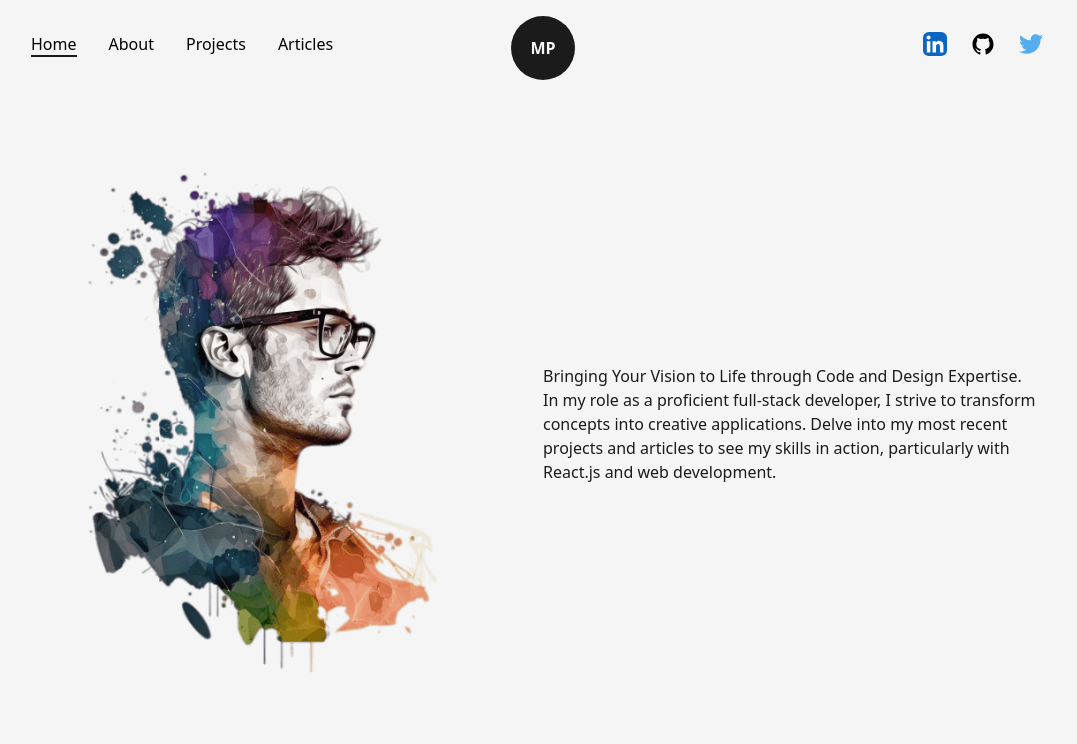
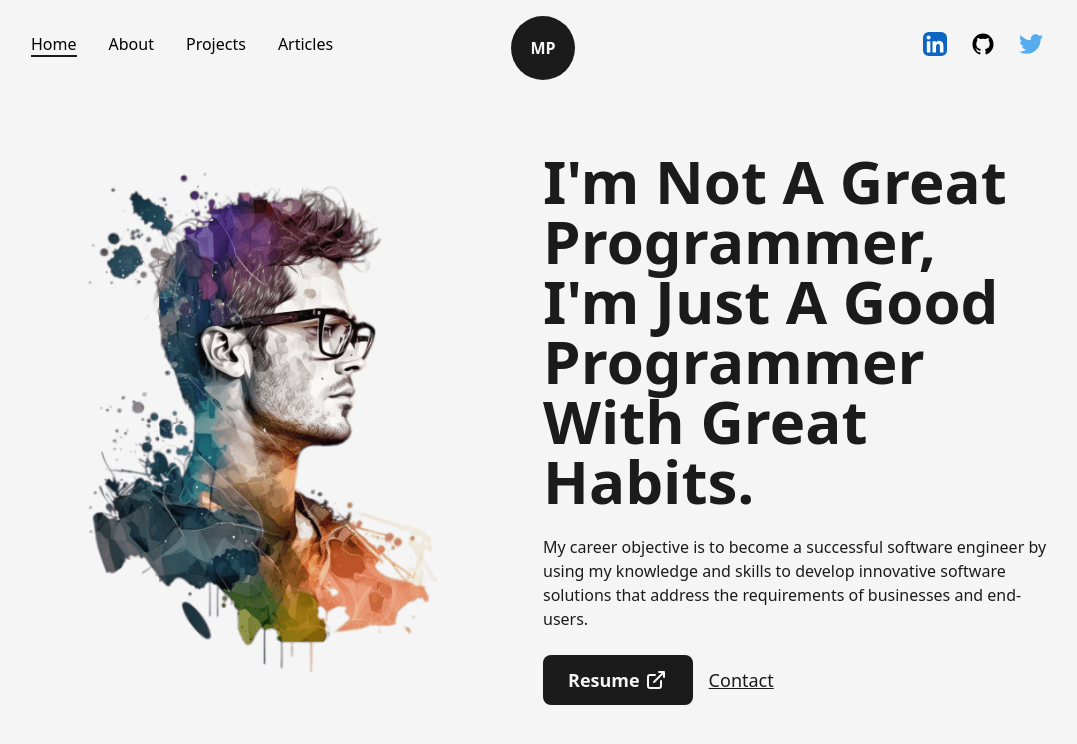
Before and after one commit to Madura-Prasad/Next.js-Portfolio, a Next.js app: page / in a window 1280 px wide. Shown: the top 744 px of the page, without its empty margins (97-1174 px from the left). Built offline with nearby package versions, Linux system fonts and the light colour scheme.

Commit message:
home text animated

```diff
--- /dev/null
+++ b/src/component/AnimatedText.js
@@ -0,0 +1,53 @@
+import React from 'react';
+import {motion} from "framer-motion";
+
+
+const quote={
+    initial:{
+        opacity:0,
+    },
+    animate:{
+        opacity:1,
+        transition:{
+            delay:0.5,
+            staggerChildren:0.08,
+        }
+    }
+}
+
+
+
+const singleWord={
+    initial:{
+        opacity:0,
+        y:50,
+    },
+    animate:{
+        opacity:1,
+        y:0,
+        transition:{
+            duration:1
+        }
+    }
+}
+
+
+
+
+const AnimatedText = ({text,className=""}) => {
+  return (
+    <div className='w-full mx-auto py-2 flex items-center justify-center text-center overflow-hidden'>
+      <motion.h1 className={`inline-block w-full text-dark font-bold capitalize text-8xl ${className}`} variants={quote} initial="initial" animate="animate">
+        {
+            text.split(" ").map((word,index)=>
+            <motion.span key={word+'-'+index} className='inline-block' variants={singleWord}>
+                {word}&nbsp;
+            </motion.span>
+            )
+        }
+      </motion.h1>
+    </div>
+  )
+}
+
+export default AnimatedText
--- a/src/pages/index.js
+++ b/src/pages/index.js
@@ -2,6 +2,9 @@ import Layout from "@/component/Layout"
 import Head from "next/head";
 import Image from "next/image";
 import profilePic from "../../public/images/profile/developer-pic-1.png";
+import AnimatedText from "../component/AnimatedText"
+import Link from "next/link";
+import { LinkArrow } from "@/component/Icons";
 
 
 export default function Home() {
@@ -18,13 +21,17 @@ export default function Home() {
         <div className="w-1/2">
           <Image src={profilePic} alt="Madura Prasad" className="w-full h-auto" />
         </div>
-        <div className="w-1/2">
-          <h1>
-          Bringing Your Vision to Life through Code and Design Expertise.
-          </h1>
-          <p>
-          In my role as a proficient full-stack developer, I strive to transform concepts into creative applications. Delve into my most recent projects and articles to see my skills in action, particularly with React.js and web development.
+        <div className="w-1/2 flex flex-col items-center self-center">
+          <AnimatedText text="I'm not a great programmer, I'm just a good programmer with great habits." className="!text-6xl !text-left"/>
+          <p className="my-4 text-base font-medium">
+          My career objective is to become a successful software engineer by using my knowledge and skills to develop innovative software solutions that address the requirements of businesses and end-users.
           </p>
+          <div className="flex items-center self-start mt-2">
+            <Link href="/dummy.pdf" target={"_blank"}className="flex items-center bg-dark text-light p-2.5 px-6 rounded-lg text-lg font-semibold hover:bg-light hover:text-dark border border-bold border-transparent hover:border-dark" download={true}>Resume
+             <LinkArrow className={"w-6 ml-1"} />
+            </Link>
+            <Link className="ml-4 text-lg font-medium capitalize text-dark underline" href="maduraprasad.lk@gmail.com">Contact</Link>
+          </div>
         </div>
         </div>
       </Layout>
```
